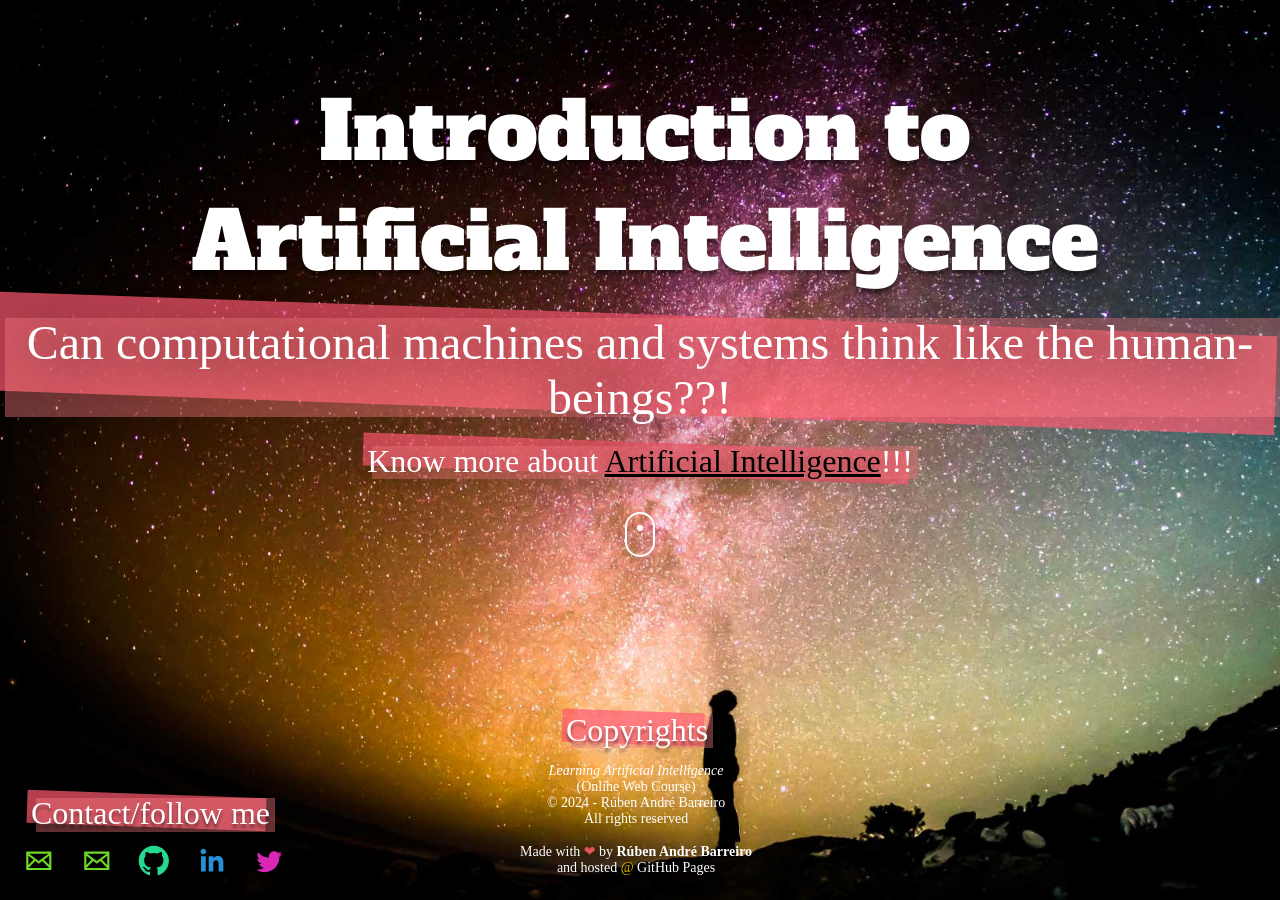
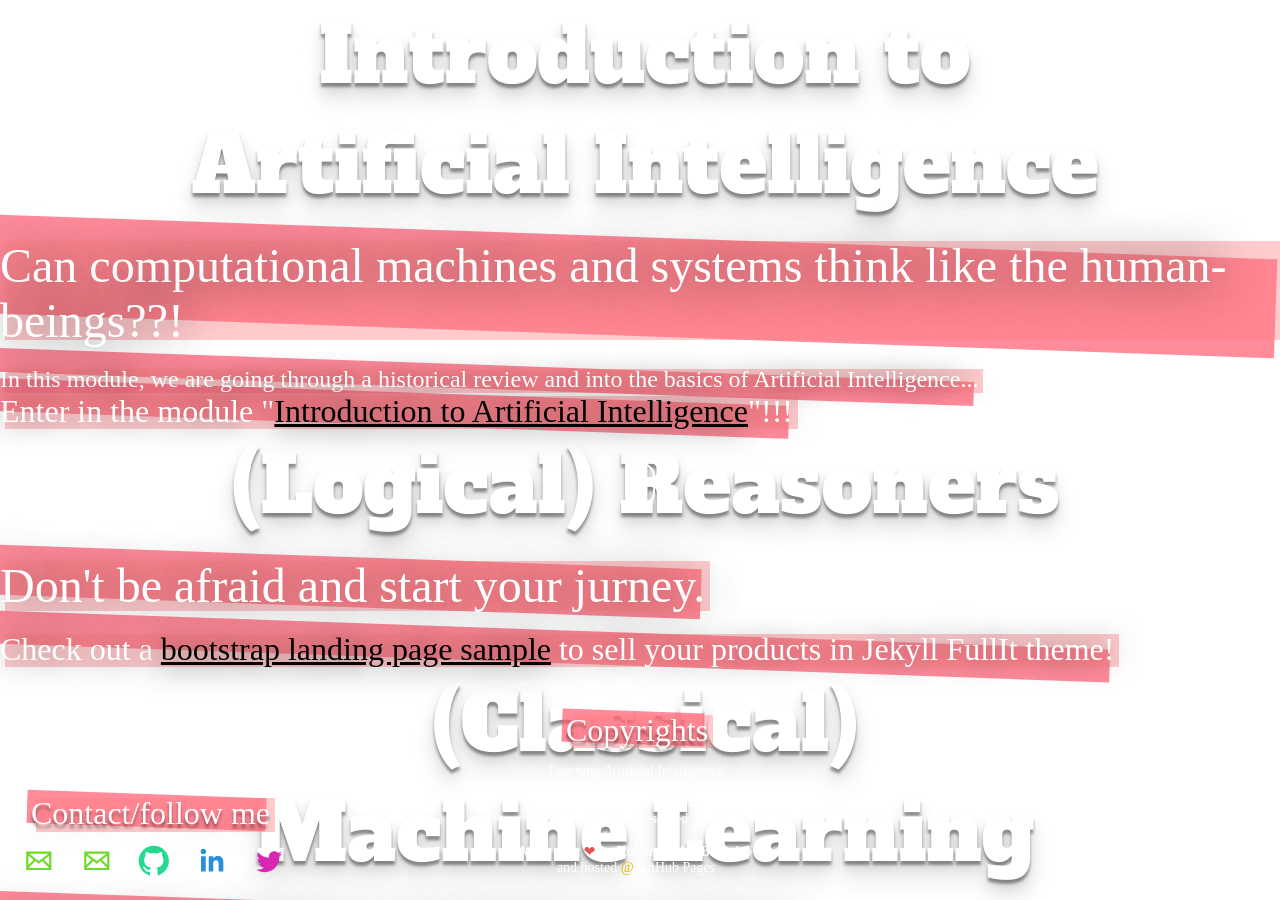
Before and after one commit to learning-artificial-intelligence/learning-artificial-intelligence.github.io, a Jekyll site: the page built from index.html, in a window 1280 px wide. Built offline with Jekyll 4.4.1, drawn with Linux system fonts in a browser that asks for light colours; nearby versions of some CDN libraries; some web fonts are replaced.

Commit message:
Some descriptions added to the 1st module
Some descriptions added to the 1st module

```diff
--- a/index.html
+++ b/index.html
@@ -32,7 +32,7 @@
 </div>
 
 <div id="fullpage">
-	<div data-anchor="1-section-introduction-artificial-intelligence" class="section" id="section-1-introduction-artificial-intelligence">
+	<div data-anchor="1-module-introduction-artificial-intelligence" class="module" id="module-1-introduction-artificial-intelligence">
 		<h1 class="heavy">Introduction to <br /> Artificial Intelligence</h1>
 		<br />
 		<h2 class="large-blur">
@@ -41,16 +41,21 @@
 			</span></span>
 			<br />
 		</h2>
-
-		<br /><h3 class="large-blur">
+		<br />
+		<h4 class="large-blur">
 			<span class="highlight-container"><span class="highlight">
-				Know more about <a href="{{ BASE_PATH }}/lessons/2017/01/17/testing-locally">Artificial Intelligence</a>!!!
+				In this module, we are going through a historical review and into the basics of Artificial Intelligence...
+			</span></span>
+			<br />
+		</h4>
+		<h3 class="large-blur">
+			<span class="highlight-container"><span class="highlight">
+				Enter in the module "<a href="{{ BASE_PATH }}/lessons/2017/01/17/testing-locally">Introduction to Artificial Intelligence</a>"!!!
 			</span></span>
 			<br />
 		</h3>
-
 		<div class="intro-scroll-down">
-			  <a data-menuanchor="2-section-logical-reasoners" href="#2-section-logical-reasoners">
+		  <a data-menuanchor="2-module-logical-reasoners" href="#2-module-logical-reasoners">
 		    <span class="mouse">
 		      <span class="mouse-dot"></span>
 		    </span>
@@ -58,7 +63,7 @@
 		</div>
 	</div>
 
-	<div data-anchor="2-section-logical-reasoners" class="section" id="section-2-logical-reasoners">
+	<div data-anchor="2-module-logical-reasoners" class="module" id="module-2-logical-reasoners">
 			<h1 class="heavy">(Logical) Reasoners</h1>
 			<br />
 			<h2 class="large-blur">
@@ -74,7 +79,7 @@
 			</h3>
 
 				<div class="intro-scroll-down">
-					<a data-menuanchor="3-section-classical-machine-learning" href="#3-section-classical-machine-learning">
+					<a data-menuanchor="3-module-classical-machine-learning" href="#3-module-classical-machine-learning">
 						<span class="mouse">
 							<span class="mouse-dot"></span>
 						</span>
@@ -82,7 +87,7 @@
 				</div>
 	</div>
 
-	<div data-anchor="3-section-classical-machine-learning" class="section" id="section-3-classical-machine-learning">
+	<div data-anchor="3-module-classical-machine-learning" class="module" id="module-3-classical-machine-learning">
 			<h1 class="heavy">(Classical) <br /> Machine Learning</h1>
 			<br />
 			<h2 class="large-blur">
@@ -99,7 +104,7 @@
 			</h3>
 
 				<div class="intro-scroll-down">
-					<a data-menuanchor="4-section-quantum-machine-learning" href="#4-section-quantum-machine-learning">
+					<a data-menuanchor="4-module-quantum-machine-learning" href="#4-module-quantum-machine-learning">
 						<span class="mouse">
 							<span class="mouse-dot"></span>
 						</span>
@@ -107,7 +112,7 @@
 				</div>
 	</div>
 
-	<div data-anchor="4-section-quantum-machine-learning" class="section" id="section-4-quantum-machine-learning">
+	<div data-anchor="4-module-quantum-machine-learning" class="module" id="module-4-quantum-machine-learning">
 		<h1 class="heavy">Quantum <br /> Machine Learning</h1>
 		<br />
 		<h2 class="large-blur">
@@ -116,7 +121,7 @@
 			</span></span>
 		</h2>
 		<div class="intro-scroll-down">
-			<a data-menuanchor="5-section-classical-deep-learning" href="#5-section-classical-deep-learning">
+			<a data-menuanchor="5-module-classical-deep-learning" href="#5-module-classical-deep-learning">
 				<span class="mouse">
 					<span class="mouse-dot"></span>
 				</span>
@@ -124,7 +129,7 @@
 		</div>
 	</div>
 
-	<div data-anchor="5-section-classical-deep-learning" class="section" id="section-5-classical-deep-learning">
+	<div data-anchor="5-module-classical-deep-learning" class="module" id="module-5-classical-deep-learning">
 		<h1 class="heavy">(Classical) <br /> Deep Learning</h1>
 		<br />
 		<h2 class="large-blur">
@@ -133,7 +138,7 @@
 			</span></span>
 		</h2>
 		<div class="intro-scroll-down">
-			<a data-menuanchor="6-section-quantum-deep-learning" href="#6-section-quantum-deep-learning">
+			<a data-menuanchor="6-module-quantum-deep-learning" href="#6-module-quantum-deep-learning">
 				<span class="mouse">
 					<span class="mouse-dot"></span>
 				</span>
@@ -141,7 +146,7 @@
 		</div>
 	</div>
 
-	<div data-anchor="6-section-quantum-deep-learning" class="section" id="section-6-quantum-deep-learning">
+	<div data-anchor="6-module-quantum-deep-learning" class="module" id="module-6-quantum-deep-learning">
 		<h1 class="heavy">Quantum <br /> Deep Learning</h1>
 		<br />
 		<h2 class="large-blur">
@@ -150,7 +155,7 @@
 			</span></span>
 		</h2>
 		<div class="intro-scroll-down">
-			<a data-menuanchor="7-section-classical-game-theory" href="#7-section-classical-game-theory">
+			<a data-menuanchor="7-module-classical-game-theory" href="#7-module-classical-game-theory">
 				<span class="mouse">
 					<span class="mouse-dot"></span>
 				</span>
@@ -158,7 +163,7 @@
 		</div>
 	</div>
 
-	<div data-anchor="7-section-classical-game-theory" class="section" id="section-7-classical-game-theory">
+	<div data-anchor="7-module-classical-game-theory" class="module" id="module-7-classical-game-theory">
 		<h1 class="heavy">(Classical) <br /> Game Theory</h1>
 		<br />
 		<h2 class="large-blur">
@@ -167,7 +172,7 @@
 			</span></span>
 		</h2>
 		<div class="intro-scroll-down">
-			<a data-menuanchor="8-section-quantum-game-theory" href="#8-section-quantum-game-theory">
+			<a data-menuanchor="8-module-quantum-game-theory" href="#8-module-quantum-game-theory">
 				<span class="mouse">
 					<span class="mouse-dot"></span>
 				</span>
@@ -175,7 +180,7 @@
 		</div>
 	</div>
 
-	<div data-anchor="8-section-quantum-game-theory" class="section" id="section-8-quantum-game-theory">
+	<div data-anchor="8-module-quantum-game-theory" class="module" id="module-8-quantum-game-theory">
 		<h1 class="heavy">Quantum <br /> Game Theory</h1>
 		<br />
 		<h2 class="large-blur">
@@ -184,7 +189,7 @@
 			</span></span>
 		</h2>
 		<div class="intro-scroll-down">
-			<a data-menuanchor="9-section-multi-agent-systems" href="#9-section-multi-agent-systems">
+			<a data-menuanchor="9-module-multi-agent-systems" href="#9-module-multi-agent-systems">
 				<span class="mouse">
 					<span class="mouse-dot"></span>
 				</span>
@@ -192,7 +197,7 @@
 		</div>
 	</div>
 
-	<div data-anchor="9-section-classical-natural-language-processing" class="section" id="section-9-classical-natural-language-processing">
+	<div data-anchor="9-module-classical-natural-language-processing" class="module" id="module-9-classical-natural-language-processing">
 		<h1 class="heavy">(Classical) Natural <br /> Language Processing</h1>
 		<br />
 		<h2 class="large-blur">
@@ -201,7 +206,7 @@
 			</span></span>
 		</h2>
 		<div class="intro-scroll-down">
-			<a data-menuanchor="10-section-quantum-natural-language-processing" href="#10-section-quantum-natural-language-processing">
+			<a data-menuanchor="10-module-quantum-natural-language-processing" href="#10-module-quantum-natural-language-processing">
 				<span class="mouse">
 					<span class="mouse-dot"></span>
 				</span>
@@ -209,7 +214,7 @@
 		</div>
 	</div>
 
-	<div data-anchor="10-section-quantum-natural-language-processing" class="section" id="section-10-quantum-natural-language-processing">
+	<div data-anchor="10-module-quantum-natural-language-processing" class="module" id="module-10-quantum-natural-language-processing">
 		<h1 class="heavy">Quantum Natural <br /> Language Processing</h1>
 		<br />
 		<h2 class="large-blur">
@@ -218,7 +223,7 @@
 			</span></span>
 		</h2>
 		<div class="intro-scroll-down">
-			<a data-menuanchor="11-section-multi-agent-systems" href="#11-section-multi-agent-systems">
+			<a data-menuanchor="11-module-multi-agent-systems" href="#11-module-multi-agent-systems">
 				<span class="mouse">
 					<span class="mouse-dot"></span>
 				</span>
@@ -226,7 +231,7 @@
 		</div>
 	</div>
 
-	<div data-anchor="11-section-multi-agent-systems" class="section" id="section-11-multi-agent-systems">
+	<div data-anchor="11-module-multi-agent-systems" class="module" id="module-11-multi-agent-systems">
 		<h1 class="heavy">Multi-Agent <br /> Systems</h1>
 		<br />
 		<h2 class="large-blur">
@@ -235,7 +240,7 @@
 			</span></span>
 		</h2>
 		<div class="intro-scroll-down">
-			<a data-menuanchor="12-section-robotics" href="#12-section-robotics">
+			<a data-menuanchor="12-module-robotics" href="#12-module-robotics">
 				<span class="mouse">
 					<span class="mouse-dot"></span>
 				</span>
@@ -243,7 +248,7 @@
 		</div>
 	</div>
 
-	<div data-anchor="12-section-robotics" class="section" id="section-12-robotics">
+	<div data-anchor="12-module-robotics" class="module" id="module-12-robotics">
 		<h1 class="heavy">Robotics</h1>
 		<br />
 		<h2 class="large-blur">
@@ -252,7 +257,7 @@
 			</span></span>
 		</h2>
 		<div class="intro-scroll-down">
-			<a data-menuanchor="13-section-classical-mathematical-optimization" href="#13-section-classical-mathematical-optimization">
+			<a data-menuanchor="13-module-classical-mathematical-optimization" href="#13-module-classical-mathematical-optimization">
 				<span class="mouse">
 					<span class="mouse-dot"></span>
 				</span>
@@ -260,7 +265,7 @@
 		</div>
 	</div>
 
-	<div data-anchor="13-section-classical-mathematical-optimization" class="section" id="section-13-classical-mathematical-optimization">
+	<div data-anchor="13-module-classical-mathematical-optimization" class="module" id="module-13-classical-mathematical-optimization">
 		<h1 class="heavy">(Classical) <br /> Mathematical <br /> Optimization</h1>
 		<br />
 		<h2 class="large-blur">
@@ -269,7 +274,7 @@
 			</span></span>
 		</h2>
 		<div class="intro-scroll-down">
-			<a data-menuanchor="14-section-quantum-mathematical-optimization" href="#14-section-quantum-mathematical-optimization">
+			<a data-menuanchor="14-module-quantum-mathematical-optimization" href="#14-module-quantum-mathematical-optimization">
 				<span class="mouse">
 					<span class="mouse-dot"></span>
 				</span>
@@ -277,7 +282,7 @@
 		</div>
 	</div>
 
-	<div data-anchor="14-section-quantum-mathematical-optimization" class="section" id="section-14-quantum-mathematical-optimization">
+	<div data-anchor="14-module-quantum-mathematical-optimization" class="module" id="module-14-quantum-mathematical-optimization">
 		<h1 class="heavy">Quantum <br /> Mathematical <br /> Optimization</h1>
 		<br />
 		<h2 class="large-blur">
@@ -290,12 +295,12 @@
 		{% include ads-block.html %}
 
 		<div class="intro-scroll-down">
-			<a data-menuanchor="1-section-introduction-artificial-intelligence" href="#1-section-introduction-artificial-intelligence">
+			<a data-menuanchor="1-module-introduction-artificial-intelligence" href="#1-module-introduction-artificial-intelligence">
 				<span class="mouse">
 					<span class="mouse-dot"></span>
 				</span>
 
-				<span style="color:white; margin-left:-22.5px;" data-menuanchor="1-section-introduction-artificial-intelligence" href="#1-section-introduction-artificial-intelligence">Back to top</span>
+				<span style="color:white; margin-left:-22.5px;" data-menuanchor="1-module-introduction-artificial-intelligence" href="#1-module-introduction-artificial-intelligence">Back to top</span>
 			</a>
 		</div>
 	</div>
```
Lines whose indentation alone changed are shown as unchanged.
